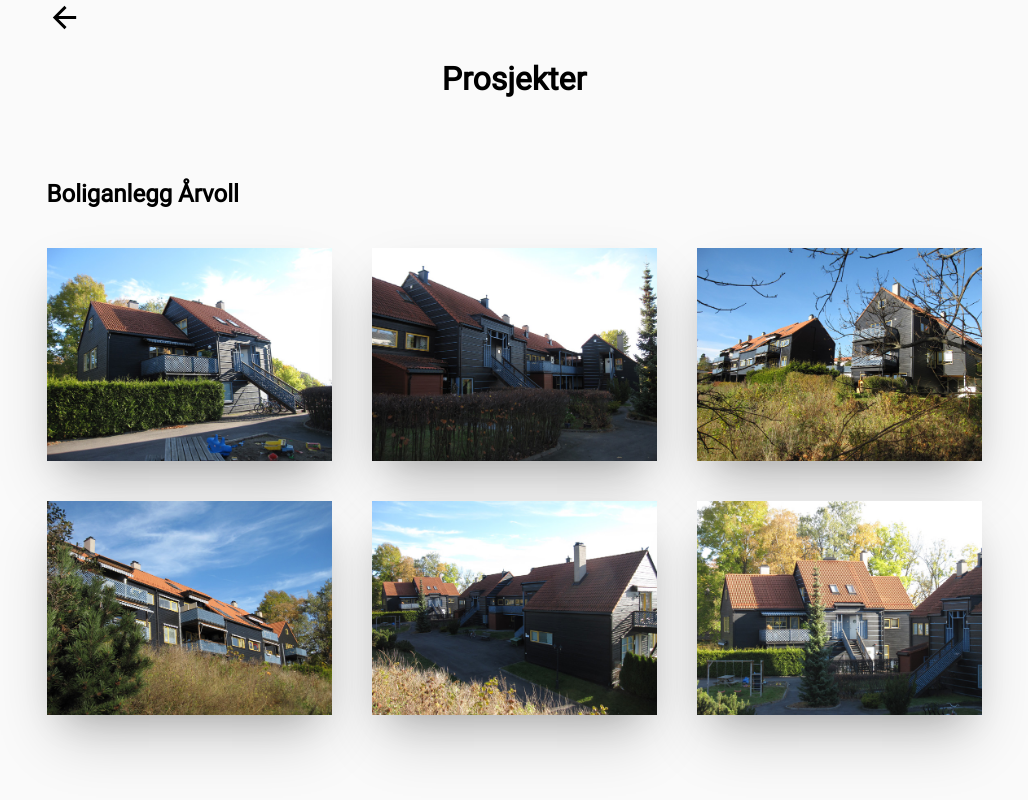
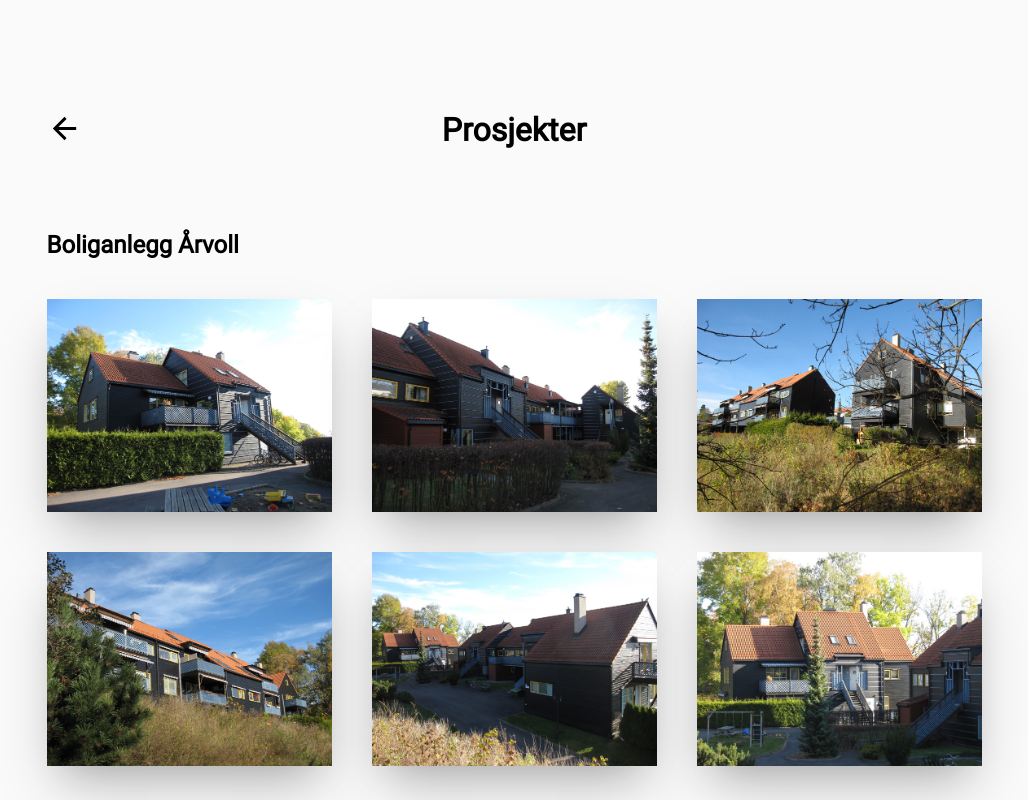
Before and after one commit to kyrrelm/nettside-farmor, a React (Create React App) app: page /album in a window 1280 px wide. Shown: the top 800 px of the page, without its empty margins (126-1154 px from the left). Built offline with nearby package versions, Linux system fonts and the light colour scheme; what react-swipeable-views-utils would draw is missing.

Commit message:
mer styling

```diff
--- a/src/album/Album.tsx
+++ b/src/album/Album.tsx
@@ -55,7 +55,7 @@ import tomannsboligUllern2 from "../img/TomannsboligUllern/2TomannsboligerUllern
 import tomannsboligUllern3 from "../img/TomannsboligUllern/3TomannsboligerUllern.jpeg";
 import tomannsboligUllern4 from "../img/TomannsboligUllern/4TomannsboligerUllern.jpeg";
 import ArrowBackIcon from "@material-ui/icons/ArrowBack";
-import {useHistory} from "react-router-dom";
+import { useHistory } from "react-router-dom";
 
 export default function Album() {
     const history = useHistory();
@@ -141,10 +141,21 @@ export default function Album() {
                     marginRight: 20,
                 }}
             >
-                <div onClick={history.goBack} style={{ cursor: "pointer" }}>
-                    <ArrowBackIcon fontSize={"large"} />
+                <div
+                    style={{
+                        position: "relative",
+                        display: "flex",
+                        width: "100%",
+                        alignItems: "center",
+                        justifyContent: "center",
+                        paddingTop: 90
+                    }}
+                >
+                    <div onClick={history.goBack} style={{ cursor: "pointer", position: "absolute", left: 0 }}>
+                        <ArrowBackIcon fontSize={"large"} />
+                    </div>
+                    <h1 style={{ justifySelf: "center" }}>Prosjekter</h1>
                 </div>
-                <h1 style={{ alignSelf: "center" }}>Prosjekter</h1>
                 <Project navn={"Boliganlegg Årvoll"} imageUrls={imagesArvoll} />
                 <Project
                     navn={"Barnehage Blindern"}
```
